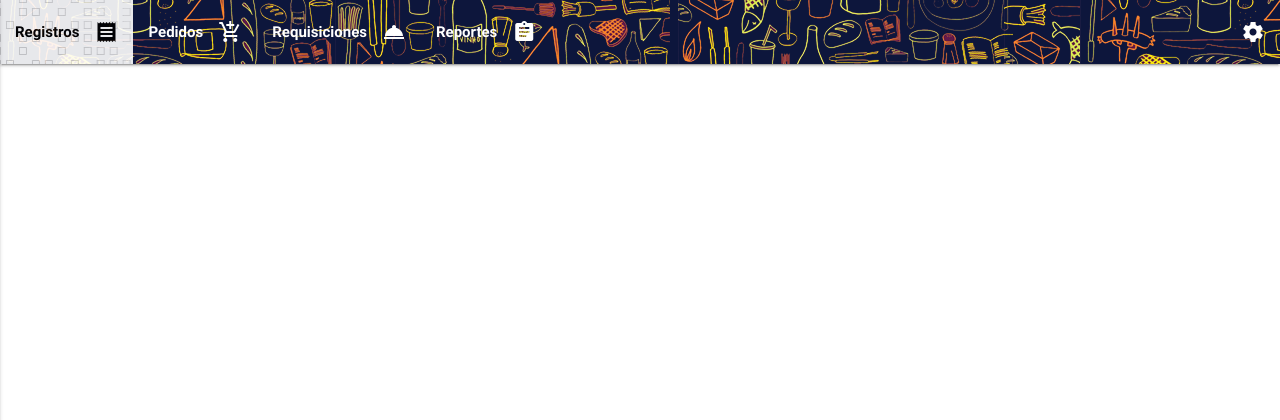
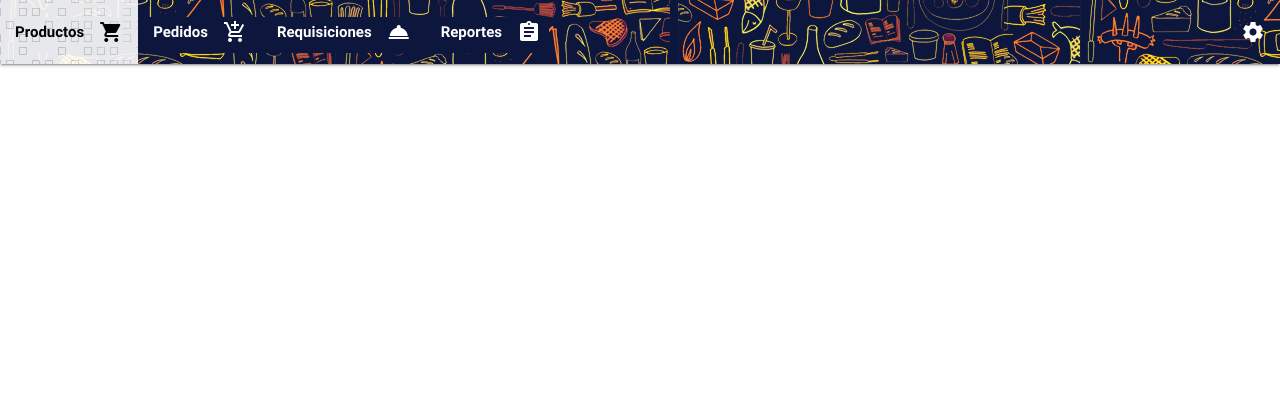
Before and after one commit to mario27/dipao, a PHP site: page /views/partials/head.php in a window 1280 px wide. Shown: the top 420 px of the page. Run offline with PHP 8.4, Linux system fonts and the light colour scheme.

Commit message:
cambios en el head

```diff
--- a/views/partials/head.php
+++ b/views/partials/head.php
@@ -48,27 +48,31 @@
 </head>
 <body class="b-footer">
 	  <nav>
-    <div class="nav-wrapper" style="background-color: #0D163C; background-image: url(../../resources/img/nav01.png)">
-      <a href="#!" class="brand-logo hide-on-med-and-up">DIPAO</a>
-      <ul>
-      <li><a href="#" data-activates="mobile-demo" class="button-collapse hov"><i class="material-icons">menu</i></a></li>
-      </ul>
+    <div class="nav-wrapper hide-on-small-and-down" style="background-color: #0D163C; background-image: url(../../resources/img/navi2.png">
+
       <ul class="left hide-on-small-and-down">
-         <li class="press activa"><a href="#" class="hov"><b><i class="material-icons right">receipt</i>Registros</b></a></li>
-         <li class="press"><a href="#" class="hov"><b><i class="material-icons right">add_shopping_cart</i>Pedidos</b></a></li>
-         <li class="press"><a href="#" class="hov"><b><i class="material-icons right">room_service</i>Requisiciones</b></a></li>
-         <li class="press"><a href="#" class="hov"><b><i class="material-icons right">assignment</i>Reportes</b></a></li>
+         <li class="press activa"><a href="#" class="hov "><b><i class="material-icons right">shopping_cart</i>Productos</b></a></li>
+         <li class="press"><a href="#" class="hov "><b><i class="material-icons right">add_shopping_cart</i>Pedidos</b></a></li>
+         <li class="press"><a href="#" class="hov "><b><i class="material-icons right">room_service</i>Requisiciones</b></a></li>
+         <li class="press"><a href="#" class="hov "><b><i class="material-icons right">assignment</i>Reportes</b></a></li>
       </ul>
       <ul class="right">
         <li>
           <a href="" class="dropdown-button hov tooltipped" data-activates='dropdown1' data-position="bottom" data-delay="50" data-tooltip="Configuraciones"><i class="material-icons">settings</i></a>
         </li>
         <ul id='dropdown1' class='dropdown-content'>
-          <li><a href="#!" style="color: #dd7008;">Perfil</a></li>
-          <li><a href="#!" style="color: #dd7008;">Otros</a></li>
+          <li><a href="#!">Perfil</a></li>
+          <li><a href="#!">Otros</a></li>
           <li class="divider"></li>
-          <li><a href="#!" style="color: #dd7008;"><i class="material-icons">settings_power</i>Salir</a></li>
+          <li><a href="#!"><i class="material-icons">settings_power</i>Salir</a></li>
           </ul>
+      </ul>
+    </div>
+
+     <div class="nav-wrapper hide-on-med-and-up" style="background-color: #0D163C; background-image: url(../../resources/img/nav01.png">
+     <a href="#!" class="brand-logo hide-on-med-and-up">DIPAO</a>
+      <ul>
+      <li><a href="#" data-activates="mobile-demo" class="button-collapse hov"><i class="material-icons">menu</i></a></li>
       </ul>
       <ul class="side-nav" id="mobile-demo" style="opacity:.9;">
         <li class="hov1"><a class="black-text" href="#"><i class="material-icons right black-text">shopping_cart</i>Productos</a></li>
```
Also changed, not shown: resources/img/navi2.png (added).
